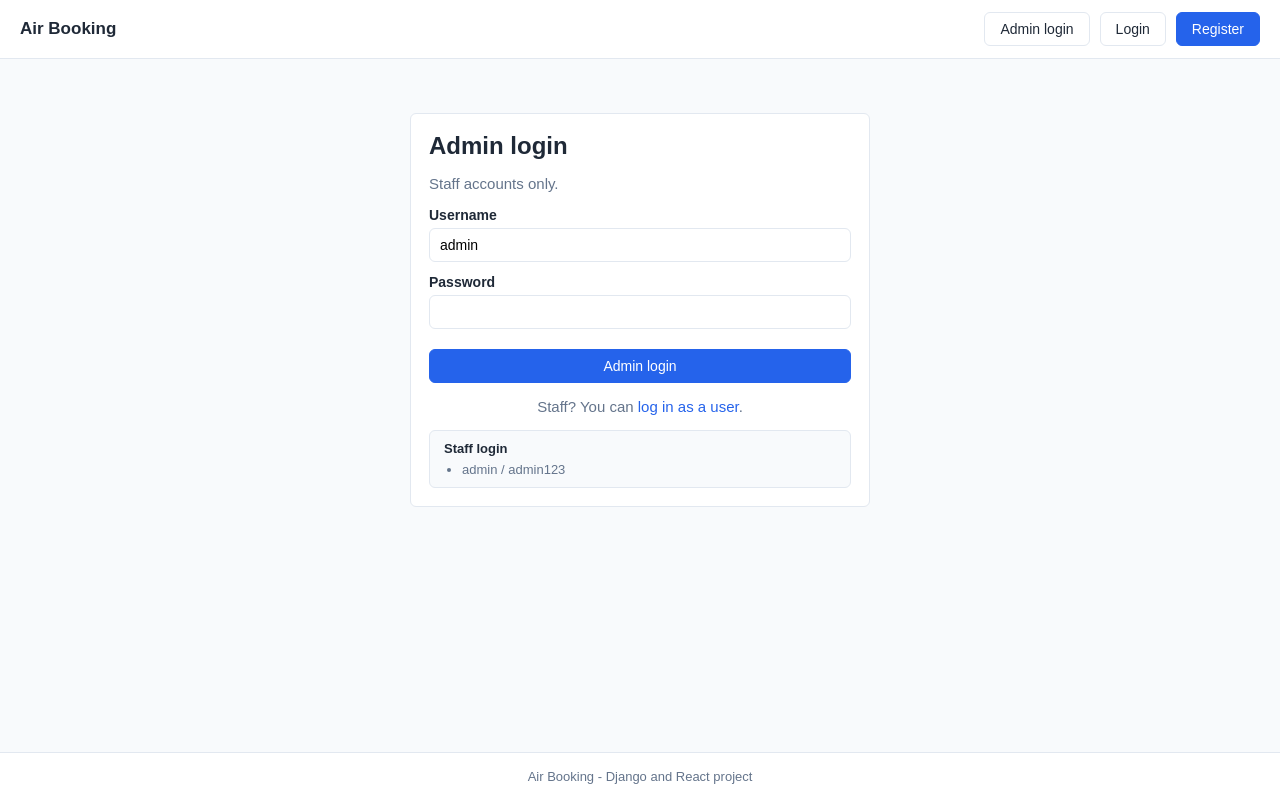
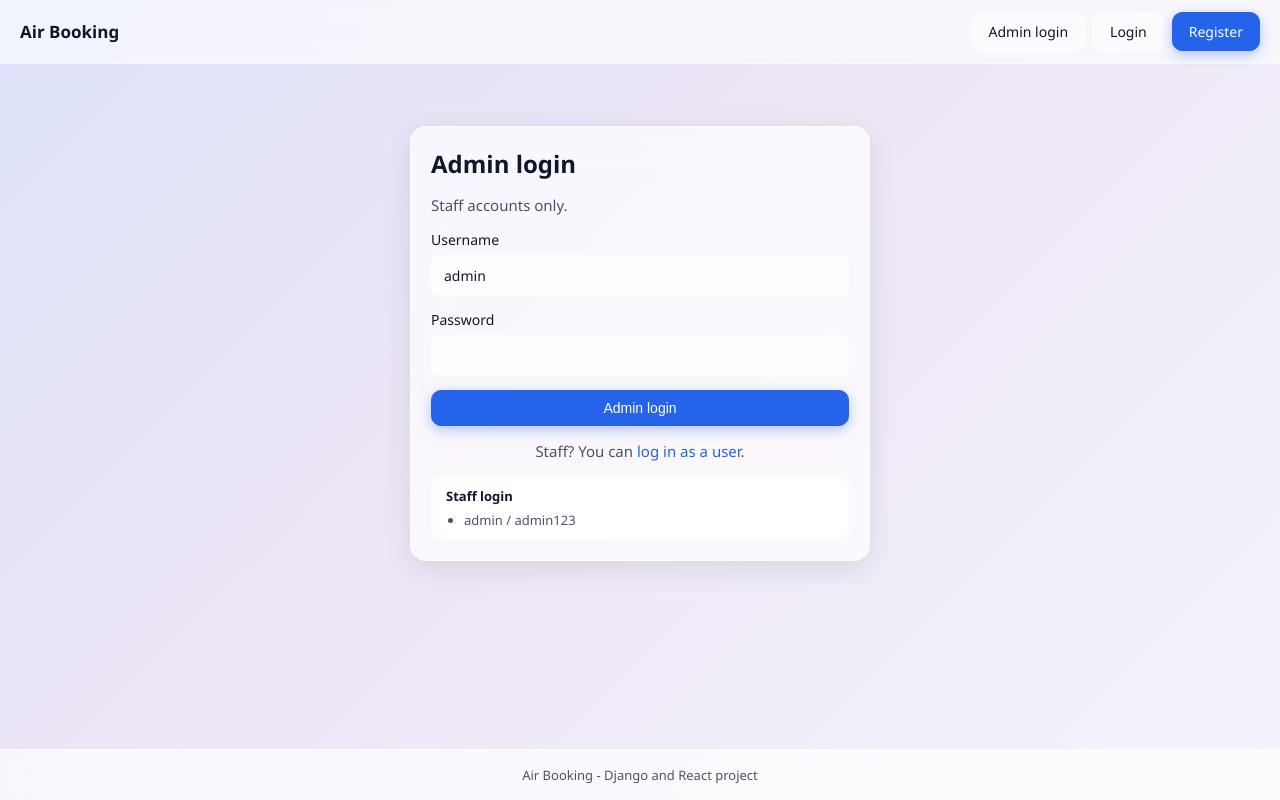
Before and after one commit to salmandev07/AirBooking, a React (Vite) app in the folder frontend/: page /admin/login in a window 1280 px wide. Built offline with nearby package versions, Linux system fonts and the light colour scheme.

Commit message:
Apply modern glassmorphism design across the app

```diff
--- a/frontend/src/styles.css
+++ b/frontend/src/styles.css
@@ -1,18 +1,18 @@
-/* Air Booking - plain CSS, no framework. */
+/* Air Booking - modern glassmorphism theme.
+   Light cool backdrop with frosted-glass cards on top. */
 
 :root {
-  --primary: #2563eb;
-  --primary-dark: #1d4ed8;
-  --danger: #dc2626;
-  --success: #16a34a;
-  --orange: #d97706;
-  --purple: #7c3aed;
-  --bg: #f8fafc;
-  --card: #ffffff;
-  --text: #1f2937;
-  --muted: #64748b;
-  --border: #e2e8f0;
-  --radius: 6px;
+  --accent: #2563eb;
+  --accent-dark: #1d4ed8;
+  --accent-soft: rgba(37, 99, 235, 0.12);
+  --glass: rgba(255, 255, 255, 0.7);
+  --glass-hi: rgba(255, 255, 255, 0.82);
+  --glass-border: rgba(255, 255, 255, 0.5);
+  --text: #0f172a;
+  --muted: #475569;
+  --radius: 16px;
+  --radius-sm: 10px;
+  --blur: 20px;
 }
 
 * {
@@ -21,29 +21,30 @@
 
 body {
   margin: 0;
-  font-family: Arial, Helvetica, sans-serif;
-  background: var(--bg);
+  font-family: "Segoe UI", "Inter", system-ui, sans-serif;
+  font-size: 15px;
   color: var(--text);
-  font-size: 15px;
+  background: linear-gradient(135deg, #dbe2fa 0%, #efe6f6 45%, #f2f4fa 100%);
+  min-height: 100vh;
 }
 
 .app {
-  min-height: 100vh;
   display: flex;
   flex-direction: column;
+  min-height: 100vh;
 }
 
 .container {
   width: 100%;
   max-width: 1080px;
   margin: 0 auto;
-  padding: 24px 16px;
+  padding: 22px 16px;
   flex: 1;
 }
 
 h1 {
   font-size: 24px;
-  margin: 0 0 6px;
+  margin: 0 0 4px;
 }
 
 h2 {
@@ -52,7 +53,7 @@ h2 {
 }
 
 a {
-  color: var(--primary);
+  color: var(--accent);
   text-decoration: none;
 }
 
@@ -74,26 +75,27 @@ a:hover {
 
 /* navbar */
 .navbar {
-  background: var(--card);
-  border-bottom: 1px solid var(--border);
   display: flex;
   align-items: center;
-  gap: 20px;
+  gap: 18px;
   padding: 12px 20px;
+  background: rgba(255, 255, 255, 0.62);
+  backdrop-filter: blur(16px);
+  -webkit-backdrop-filter: blur(16px);
+  border-bottom: 1px solid var(--glass-border);
   flex-wrap: wrap;
 }
 
 .brand {
   color: var(--text);
   font-size: 17px;
-  font-weight: bold;
-  text-decoration: none;
+  font-weight: 600;
 }
 
 .nav-links {
   display: flex;
-  gap: 16px;
   flex: 1;
+  gap: 14px;
   flex-wrap: wrap;
 }
 
@@ -105,13 +107,13 @@ a:hover {
 
 .nav-links a:hover,
 .nav-links a.active {
-  color: var(--primary);
+  color: var(--accent);
 }
 
 .nav-auth {
   display: flex;
   align-items: center;
-  gap: 10px;
+  gap: 8px;
 }
 
 .nav-user {
@@ -124,68 +126,84 @@ a:hover {
 
 /* buttons */
 .btn {
-  display: inline-block;
-  border: 1px solid var(--border);
-  border-radius: var(--radius);
-  padding: 8px 15px;
+  display: inline-flex;
+  align-items: center;
+  justify-content: center;
+  border: 1px solid var(--glass-border);
+  border-radius: var(--radius-sm);
+  padding: 9px 16px;
   font-size: 14px;
+  font-weight: 500;
+  color: var(--text);
+  background: var(--glass);
   cursor: pointer;
-  background: var(--card);
-  color: var(--text);
   text-decoration: none;
+  transition: transform 0.12s ease, box-shadow 0.15s ease, border-color 0.15s ease;
 }
 
 .btn:hover {
-  text-decoration: none;
+  transform: translateY(-1px);
+  box-shadow: 0 8px 20px rgba(15, 23, 42, 0.14);
+  border-color: rgba(255, 255, 255, 0.65);
+}
+
+.btn:active {
+  transform: translateY(0);
 }
 
 .btn:disabled {
-  opacity: 0.6;
+  opacity: 0.55;
   cursor: not-allowed;
+  transform: none;
 }
 
 .btn-primary {
-  background: var(--primary);
-  border-color: var(--primary);
+  background: var(--accent);
+  border-color: var(--accent);
   color: #fff;
+  box-shadow: 0 4px 14px rgba(37, 99, 235, 0.35);
 }
 
 .btn-primary:hover {
-  background: var(--primary-dark);
+  background: var(--accent-dark);
+  box-shadow: 0 6px 18px rgba(37, 99, 235, 0.45);
 }
 
-.btn-outline {
-  background: transparent;
-}
-
-.btn-danger {
-  background: var(--danger);
-  border-color: var(--danger);
-  color: #fff;
+.btn-ghost {
+  background: rgba(255, 255, 255, 0.45);
+  color: var(--text);
 }
 
 .btn-block {
   width: 100%;
-  margin-top: 8px;
 }
 
 .btn-sm {
-  padding: 5px 10px;
+  padding: 6px 12px;
   font-size: 13px;
 }
 
 /* cards */
 .card {
-  background: var(--card);
-  border: 1px solid var(--border);
+  background: var(--glass);
+  backdrop-filter: blur(var(--blur));
+  -webkit-backdrop-filter: blur(var(--blur));
+  border: 1px solid var(--glass-border);
   border-radius: var(--radius);
-  padding: 18px;
+  padding: 20px;
   margin-bottom: 16px;
+  box-shadow: 0 8px 30px rgba(15, 23, 42, 0.10);
+  transition: transform 0.2s ease, box-shadow 0.2s ease;
+}
+
+.card:hover {
+  transform: translateY(-2px);
+  box-shadow: 0 14px 38px rgba(15, 23, 42, 0.16);
 }
 
 .auth-card {
   max-width: 460px;
-  margin: 30px auto;
+  margin: 40px auto;
 }
 
 .page-head {
@@ -193,13 +211,13 @@ a:hover {
   justify-content: space-between;
   align-items: flex-start;
   gap: 16px;
-  margin-bottom: 18px;
+  margin-bottom: 14px;
   flex-wrap: wrap;
 }
 
 .page-loading {
   text-align: center;
-  padding: 60px 0;
+  padding: 70px 0;
   color: var(--muted);
 }
 
@@ -211,28 +229,32 @@ a:hover {
 /* forms */
 label {
   display: block;
-  margin-bottom: 12px;
+  margin-bottom: 14px;
   font-size: 14px;
-  font-weight: bold;
+  font-weight: 500;
 }
 
 input,
 select,
 textarea {
   width: 100%;
-  padding: 8px 10px;
-  margin-top: 5px;
-  border: 1px solid var(--border);
-  border-radius: var(--radius);
+  padding: 10px 12px;
+  margin-top: 6px;
+  border: 1px solid var(--glass-border);
+  border-radius: var(--radius-sm);
+  background: var(--glass-hi);
+  color: var(--text);
   font-size: 14px;
   font-family: inherit;
-  background: var(--card);
+  transition: border-color 0.15s, box-shadow 0.15s, background 0.15s;
 }
 
 input:focus,
-select:focus {
+select:focus,
+textarea:focus {
   outline: none;
-  border-color: var(--primary);
+  border-color: var(--accent);
+  box-shadow: 0 0 0 3px var(--accent-soft);
 }
 
 .row {
@@ -254,7 +276,7 @@ select:focus {
   gap: 8px;
   font-weight: normal;
   align-self: flex-end;
-  padding-bottom: 12px;
+  padding-bottom: 14px;
 }
 
 .checkbox input {
@@ -270,85 +292,89 @@ select:focus {
   width: auto;
   min-width: 120px;
   margin-top: 0;
-  padding: 6px 8px;
+  padding: 8px 10px;
 }
 
 /* alerts */
 .alert {
-  padding: 11px 14px;
-  border-radius: var(--radius);
+  padding: 12px 16px;
+  border-radius: 12px;
   margin-bottom: 14px;
   font-size: 14px;
-  border: 1px solid transparent;
+  border: 1px solid var(--glass-border);
+  background: var(--glass);
+  backdrop-filter: blur(12px);
+  -webkit-backdrop-filter: blur(12px);
 }
 
 .alert-error {
-  background: #fef2f2;
+  background: rgba(254, 226, 226, 0.85);
+  border-color: rgba(252, 165, 165, 0.5);
   color: #991b1b;
-  border-color: #fecaca;
 }
 
 .alert-success {
-  background: #f0fdf4;
+  background: rgba(240, 253, 244, 0.85);
+  border-color: rgba(187, 247, 208, 0.5);
   color: #166534;
-  border-color: #bbf7d0;
 }
 
 /* badges */
 .badge {
   display: inline-block;
-  padding: 2px 9px;
+  padding: 3px 10px;
   border-radius: 999px;
   font-size: 12px;
-  font-weight: bold;
-  line-height: 18px;
-  background: #f1f5f9;
+  font-weight: 600;
+  line-height: 19px;
+  background: rgba(148, 163, 184, 0.16);
   color: #334155;
+  border: 1px solid rgba(255, 255, 255, 0.5);
 }
 
 .badge-green {
-  background: #dcfce7;
-  color: #166534;
+  background: rgba(22, 163, 74, 0.16);
+  color: #15803d;
 }
 
 .badge-red {
-  background: #fee2e2;
-  color: #991b1b;
+  background: rgba(220, 38, 38, 0.16);
+  color: #b91c1c;
 }
 
 .badge-blue {
-  background: #dbeafe;
-  color: #1e40af;
+  background: var(--accent-soft);
+  color: var(--accent);
 }
 
 .badge-orange {
-  background: #fef3c7;
-  color: #92400e;
+  background: rgba(217, 119, 6, 0.16);
+  color: #b45309;
 }
 
 .badge-purple {
-  background: #ede9fe;
-  color: #5b21b6;
+  background: rgba(124, 58, 237, 0.16);
+  color: #6d28d9;
 }
 
 /* stats */
 .stat-grid {
   display: grid;
-  grid-template-columns: repeat(auto-fit, minmax(160px, 1fr));
+  grid-template-columns: repeat(auto-fit, minmax(155px, 1fr));
   gap: 14px;
-  margin-bottom: 16px;
+  margin-bottom: 14px;
 }
 
 .stat {
   text-align: center;
-  padding: 22px 12px;
+  padding: 20px 12px;
 }
 
 .stat-num {
   display: block;
   font-size: 28px;
-  font-weight: bold;
-  color: var(--primary);
+  font-weight: 700;
+  color: var(--accent);
 }
 
 .stat-label {
@@ -368,7 +394,7 @@ select:focus {
 .flight-list {
   display: flex;
   flex-direction: column;
-  gap: 14px;
+  gap: 12px;
 }
 
 .flight-top {
@@ -401,7 +427,7 @@ select:focus {
 
 .code {
   font-size: 20px;
-  font-weight: bold;
+  font-weight: 600;
 }
 
 .flight-bottom {
@@ -410,14 +436,14 @@ select:focus {
   align-items: center;
   gap: 12px;
   flex-wrap: wrap;
-  border-top: 1px solid var(--border);
+  border-top: 1px solid var(--glass-border);
   padding-top: 12px;
 }
 
 .price {
   font-size: 19px;
-  font-weight: bold;
-  color: var(--primary);
+  font-weight: 700;
+  color: var(--accent);
 }
 
 .seats {
@@ -426,14 +452,10 @@ select:focus {
   font-size: 13px;
 }
 
-.seats.low {
-  color: var(--danger);
-  font-weight: bold;
-}
-
+.seats.low,
 .low-text {
-  color: var(--danger);
-  font-weight: bold;
+  color: #dc2626;
+  font-weight: 600;
 }
 
 .back-link {
@@ -468,7 +490,7 @@ select:focus {
   flex-wrap: wrap;
   font-size: 14px;
   color: var(--muted);
-  border-top: 1px solid var(--border);
+  border-top: 1px solid var(--glass-border);
   padding-top: 12px;
   align-items: center;
 }
@@ -478,11 +500,13 @@ select:focus {
 }
 
 .receipt {
-  background: var(--bg);
-  border: 1px dashed var(--border);
-  border-radius: var(--radius);
+  background: var(--glass);
+  border: 1px dashed var(--glass-border);
+  border-radius: 12px;
   padding: 14px;
   margin: 14px 0;
+  backdrop-filter: blur(8px);
+  -webkit-backdrop-filter: blur(8px);
 }
 
 .receipt > div {
@@ -500,37 +524,47 @@ select:focus {
   display: flex;
   justify-content: space-between;
   align-items: center;
-  background: var(--bg);
-  border: 1px solid var(--border);
+  background: var(--glass);
+  border: 1px solid var(--glass-border);
   padding: 12px 14px;
-  border-radius: var(--radius);
+  border-radius: 12px;
   margin: 6px 0 4px;
+  backdrop-filter: blur(8px);
+  -webkit-backdrop-filter: blur(8px);
 }
 
 .total-box strong {
   font-size: 19px;
-  color: var(--primary);
+  color: var(--accent);
 }
 
 /* admin */
 .tabs {
   display: flex;
   gap: 8px;
+  margin-bottom: 14px;
 }
 
 .tab {
-  border: 1px solid var(--border);
-  background: var(--card);
-  border-radius: var(--radius);
-  padding: 7px 16px;
+  border: 1px solid var(--glass-border);
+  background: var(--glass);
+  border-radius: 12px;
+  padding: 8px 16px;
   cursor: pointer;
   font-size: 14px;
+  font-weight: 500;
+  color: var(--muted);
+  transition: color 0.15s, background 0.15s;
+}
+
+.tab:hover {
+  color: var(--text);
 }
 
 .tab.active {
-  background: var(--primary);
+  background: var(--accent);
   color: #fff;
-  border-color: var(--primary);
+  border-color: var(--accent);
 }
 
 .filter-bar {
@@ -541,12 +575,18 @@ select:focus {
 }
 
 .chip {
-  border: 1px solid var(--border);
-  background: var(--card);
+  border: 1px solid var(--glass-border);
+  background: var(--glass);
   border-radius: 999px;
-  padding: 5px 14px;
+  padding: 6px 14px;
   cursor: pointer;
   font-size: 13px;
+  color: var(--muted);
+  transition: color 0.15s, background 0.15s;
+}
+
+.chip:hover {
+  color: var(--text);
 }
 
 .chip.active {
@@ -555,25 +595,29 @@ select:focus {
   border-color: var(--text);
 }
 
+/* table (admin lists) */
 .table {
   width: 100%;
   border-collapse: collapse;
   font-size: 14px;
+  border-radius: 12px;
+  overflow: hidden;
+  box-shadow: 0 2px 12px rgba(15, 23, 42, 0.06);
 }
 
 .table th,
 .table td {
   text-align: left;
-  padding: 10px 8px;
-  border-bottom: 1px solid var(--border);
+  padding: 11px 10px;
+  border-bottom: 1px solid rgba(255, 255, 255, 0.55);
   vertical-align: middle;
 }
 
 .table th {
-  background: var(--bg);
-  font-size: 13px;
+  background: rgba(255, 255, 255, 0.65);
+  font-size: 12px;
+  text-transform: uppercase;
   color: var(--muted);
-  text-transform: uppercase;
 }
 
 .table tr:last-child td {
@@ -588,9 +632,11 @@ select:focus {
 }
 
 .demo-hint {
-  background: var(--bg);
-  border: 1px solid var(--border);
-  border-radius: var(--radius);
+  background: var(--glass);
+  backdrop-filter: blur(8px);
+  -webkit-backdrop-filter: blur(8px);
+  border: 1px solid var(--glass-border);
+  border-radius: 12px;
   padding: 10px 14px;
   font-size: 13px;
   margin-top: 14px;
@@ -603,8 +649,10 @@ select:focus {
 }
 
 .footer {
-  background: var(--card);
-  border-top: 1px solid var(--border);
+  background: var(--glass);
+  backdrop-filter: blur(10px);
+  -webkit-backdrop-filter: blur(10px);
+  border-top: 1px solid var(--glass-border);
   color: var(--muted);
   text-align: center;
   padding: 16px;
```
